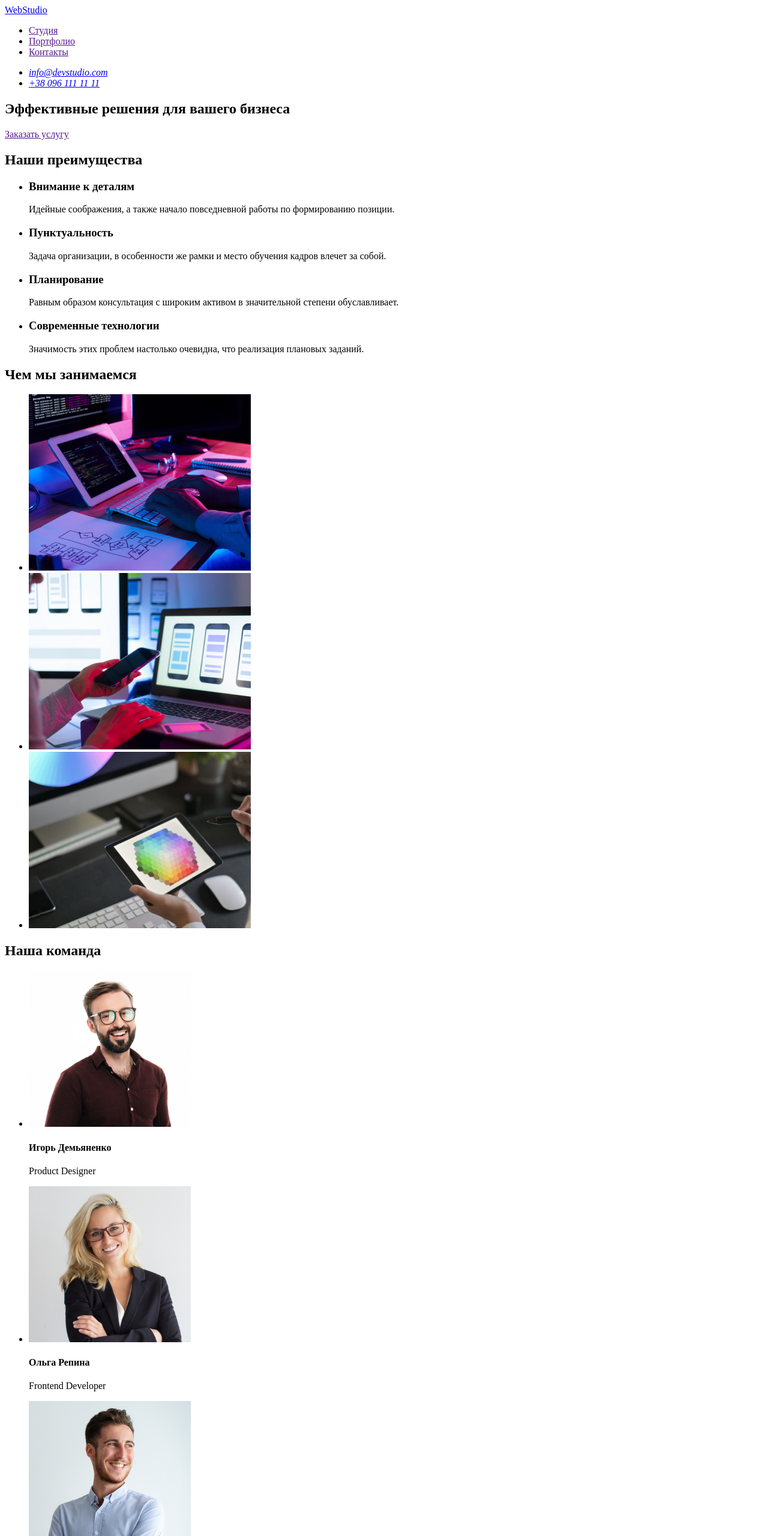
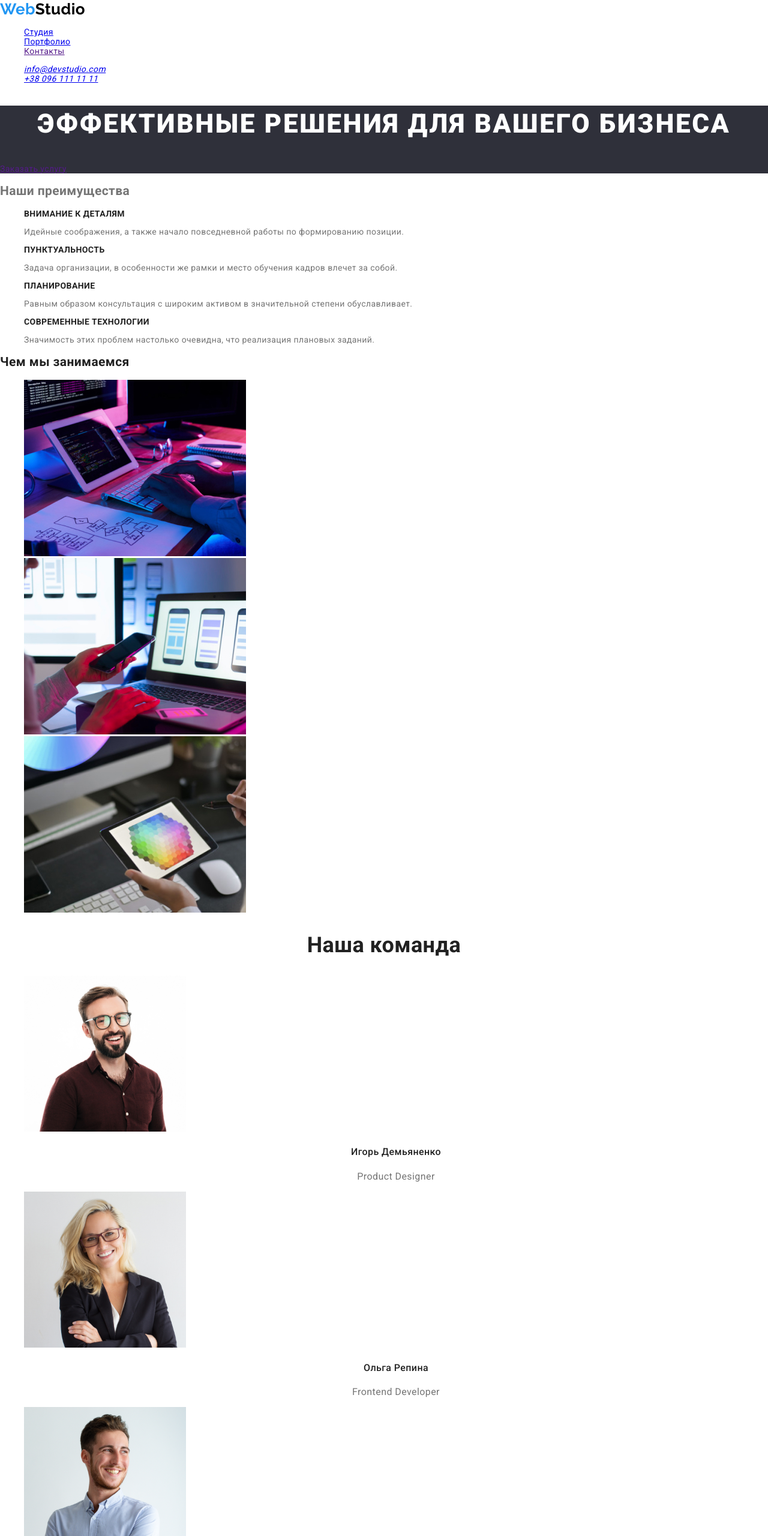
Before and after one commit to SlayerBS/goit-markup-hw-02, a plain HTML site: page index.html in a window 1280 px wide. Shown: the top 2560 px of the page at 60% size. Drawn offline with nearby package versions, Linux system fonts and the light colour scheme.

Commit message:
7-12-2020

```diff
--- /dev/null
+++ b/css/styles.css
@@ -0,0 +1,134 @@
+/* цвет основного текста  #757575; */
+/* цвет заголовков  #212121; */
+/* акцент    #2196F3 */
+/* белый #ffffff */
+/* темный фон #2F303A */
+/* вторичный серый цвет фона #F5F4FA */
+/* black #000000; */
+
+:root {
+  --primary-text-color: #757575;
+  --title-text-color: #212121;
+  --accent-color: #2196f3;
+}
+
+body {
+  background-color: #fff;
+  color: var(--primary-text-color);
+  font-family: 'Roboto', sans-serif;
+  font-size: 14px;
+  letter-spacing: 0.03em;
+}
+/*header*/
+.header {
+}
+
+.logo {
+  font-family: 'Raleway', sans-serif;
+  font-style: normal;
+  font-weight: bold;
+  font-size: 26px;
+  line-height: 31px;
+  text-decoration: none;
+}
+.logo-begin {
+  color: var(--accent-color);
+}
+
+.logo-end {
+  color: #000000;
+}
+
+.menu-link {
+  color: var(--title-text-color);
+  list-style-type: none;
+  text-decoration: none;
+}
+.menu-link:hover,
+.menu-link:focus {
+  color: var(--accent-color);
+}
+.mail {
+  color: var(--title-text-color);
+  text-decoration: none;
+  list-style-type: none;
+}
+.mail:hover,
+.mail:focus {
+  color: var(--accent-color);
+}
+.tel {
+  color: var(--title-text-color);
+  text-decoration: none;
+  list-style-type: none;
+}
+/*hero*/
+.hero {
+  background-color: #2f303a;
+}
+.hero-title {
+  color: #ffffff;
+  font-weight: 900;
+  font-size: 44px;
+  line-height: 60px;
+  text-align: center;
+  letter-spacing: 0.06em;
+  text-transform: uppercase;
+}
+/*feature*/
+.feature {
+  list-style-type: none;
+}
+.feature .title {
+  color: var(--title-text-color);
+  font-style: normal;
+  font-weight: bold;
+  font-size: 14px;
+  line-height: 16px;
+  letter-spacing: 0.03em;
+  text-transform: uppercase;
+  list-style-type: none;
+}
+/*about*/
+.about-list {
+  list-style-type: none;
+}
+.about .title {
+  color: var(--title-text-color);
+}
+/*crew*/
+.crew-list {
+  list-style-type: none;
+}
+.crew .title-main {
+  color: var(--title-text-color);
+  font-weight: 700;
+  font-size: 36px;
+  line-height: 42px;
+  text-align: center;
+}
+
+.crew .title {
+  color: var(--title-text-color);
+  font-weight: 500;
+  font-size: 16px;
+  line-height: 19px;
+  text-align: center;
+}
+.crew-prof {
+  font-weight: 400;
+  font-size: 16px;
+  line-height: 19px;
+  text-align: center;
+}
+/*footer*/
+.footer {
+  background-color: #2f303a;
+}
+.adress {
+  color: #ffffff;
+  font-weight: 400;
+  font-size: 14px;
+  line-height: 24px;
+  list-style-type: none;
+}
--- a/index.html
+++ b/index.html
@@ -1,80 +1,87 @@
 <!DOCTYPE html>
 <html lang="ru">
     <head>
+        <link rel="stylesheet" href="https://cdnjs.cloudflare.com/ajax/libs/modern-normalize/1.0.0/modern-normalize.min.css"
+            integrity="sha512-ISS7cAi1PEhQ8jnbJpJZMd29NlhNj4AWYyLOSp2CE/CsHxTCu+r+t0D2yoJudVrd0/8fTVPUVDzY5Tvli75u/g=="
+            crossorigin="anonymous" />
+        <link rel="preconnect" href="https://fonts.gstatic.com">
+        <link href="https://fonts.googleapis.com/css2?family=Raleway:wght@700&family=Roboto:wght@400;500;700;900&display=swap"
+            rel="stylesheet">
         <meta charset="UTF-8">
         <meta name="viewport" content="width=device-width, initial-scale=1.0">
         <title>Главная страница ВебСтудии</title>
+        <link rel="stylesheet" href="./css/styles.css">
     </head>
     <body>
         <header class="header">
             <nav>
-            <a href="/">WebStudio</a>
-            <ul>
-                <li><a href="">Студия</a></li>
-                <li><a href="">Портфолио</a></li>
-                <li><a href="">Контакты</a></li>
+                <a href="/" class="logo"><span class="logo-begin">Web</span><span class="logo-end">Studio</span></a>
+                <ul class="menu-main">
+                    <li class="menu-link"><a href="index.html">Студия</a></li>
+                    <li class="menu-link"><a href="portfolio.html">Портфолио</a></li>
+                    <li class="menu-link"><a href="">Контакты</a></li>
                 </ul>
             </nav>
             <address>
                 <ul>
-                <li><a href="mailto:info@devstudio.com">info@devstudio.com</a></li>
-                <li><a href="tel:+380961111111">+38 096 111 11 11</a></li>
+                    <li class="mail"><a href="mailto:info@devstudio.com">info@devstudio.com</a></li>
+                    <li class="tel"><a href="tel:+380961111111">+38 096 111 11 11</a></li>
                 </ul>
             </address>
         </header>
         <main>
             <div>
-            <section>
-                <h1>Эффективные решения для вашего бизнеса</h1>
-                <a href="">Заказать услугу</a>
+                <section class="hero">
+                    <h1 class="hero-title">Эффективные решения для вашего бизнеса</h1>
+                    <a href="" class="hero-link">Заказать услугу</a>
                 </section>
             </div>
             <section>
                 <!--Сделать невидимым-->
                 <h2> Наши преимущества</h2>
                 <!--Сделать невидимым-->
-            <ul>
+                <ul class="feature">
                     <li>
-                    <h3>Внимание к деталям</h3>
+                        <h3 class="title">Внимание к деталям</h3>
                         <p>Идейные соображения, а также начало повседневной работы по формированию позиции.</p>
                     </li>
                     <li>
-                    <h3>Пунктуальность</h3>
+                        <h3 class="title">Пунктуальность</h3>
                         <p>Задача организации, в особенности же рамки и место обучения кадров влечет за собой.</p>
                     </li>
                     <li>
-                    <h3>Планирование</h3>
+                        <h3 class="title">Планирование</h3>
                         <p>Равным образом консультация с широким активом в значительной степени обуславливает.</p>
                     </li>
                     <li>
-                    <h3>Современные технологии</h3>
+                        <h3 class="title">Современные технологии</h3>
                         <p>Значимость этих проблем настолько очевидна, что реализация плановых заданий.</p>
                     </li>
                 </ul>
             </section>
-        <section>
-            <h2>Чем мы занимаемся</h2>
-            <ul>
+            <section class="about">
+                <h2 class="title">Чем мы занимаемся</h2>
+                <ul class="about-list">
                     <li><img src="./images/img1.jpg" alt="фото1" width="370"> </li>
                     <li><img src="./images/img2.jpg" alt="фото2" width="370"> </li>
                     <li><img src="./images/img3.jpg" alt="фото3" width="370"> </li>
                 </ul>
             </section>
-        <section>
-            <h2>Наша команда</h2>
-            <ul>
-                <li> <img src="./images/img4.jpg" alt="Фото мужчины в очках с бородой" width="270"> <h4>Игорь Демьяненко</h4><p>Product Designer</p></li>
-                <li> <img src="./images/img5.jpg" alt="Фото девушки блондинки" width="270"> <h4>Ольга Репина</h4><p>Frontend Developer</p></li>
-                <li> <img src="./images/img6.jpg" alt="Фото парня в светлой рубашке" width="270"> <h4>Николай Тарасов</h4><p>Marketing</p></li>
-                <li> <img src="./images/img7.jpg" alt="Фото парня в очках и черной футболке" width="270"> <h4>Михаил Ермаков</h4><p>UI Designer</p></li>
+            <section class="crew">
+                <h2 class="title-main">Наша команда</h2>
+                <ul class="crew-list">
+                    <li> <img src="./images/img4.jpg" alt="Фото мужчины в очках с бородой" width="270"> <h4 class="title">Игорь Демьяненко</h4><p class="crew-prof">Product Designer</p></li>
+                    <li> <img src="./images/img5.jpg" alt="Фото девушки блондинки" width="270"> <h4 class="title">Ольга Репина</h4><p class="crew-prof">Frontend Developer</p></li>
+                    <li> <img src="./images/img6.jpg" alt="Фото парня в светлой рубашке" width="270"> <h4 class="title">Николай Тарасов</h4><p class="crew-prof">Marketing</p></li>
+                    <li> <img src="./images/img7.jpg" alt="Фото парня в очках и черной футболке" width="270"> <h4 class="title">Михаил Ермаков</h4><p class="crew-prof">UI Designer</p></li>
                 </ul>
             </section>
         </main>
-    <footer>
-        <a href="/">WebStudio</a>
+        <footer class="footer">
+            <a href="/" class="logo"><span class="logo-begin">Web</span><span class="logo-end">Studio</span></a>
             <address>
                 <ul>
-                <li><strong>г. Киев, пр-т Леси Украинки, 26</strong></li>
+                    <li class="adress">г. Киев, пр-т Леси Украинки, 26</li>
                     <li><a href="mailto:info@devstudio.com">info@devstudio.com</a></li>
                     <li><a href="tel:+380961111111">+38 096 111 11 11</a></li>
                 </ul>
```
Also changed, not shown: portfolio.html (added, +112 -0 lines), .prettierrc.json (added), images/portfolio1.jpg (added), images/portfolio2.jpg (added), images/portfolio3.jpg (added), images/portfolio4.jpg (added), images/portfolio5.jpg (added), images/portfolio6.jpg (added), images/portfolio7.jpg (added), images/portfolio8.jpg (added), images/portfolio9.jpg (added). Lines whose indentation alone changed are shown as unchanged.
